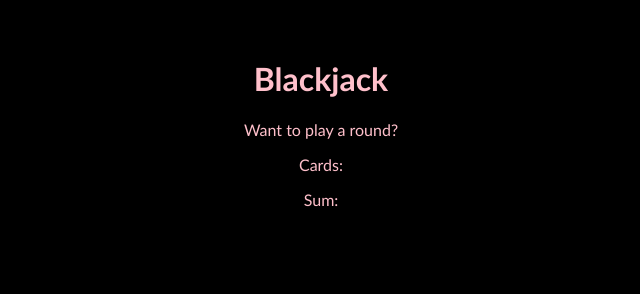
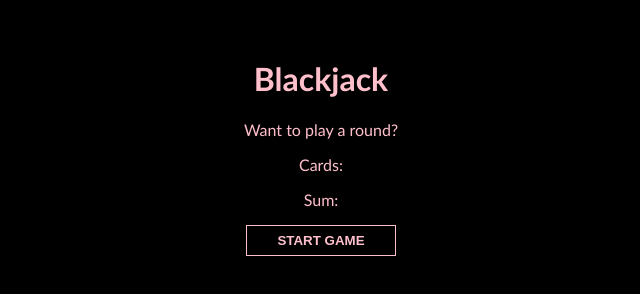
Before and after one commit to GianniKilkenny/js-course, a plain HTML site: page black-jack/index.html in a window 1280 px wide. Shown: the whole page, without its empty margins (319-959 px from the left). Drawn offline with Linux system fonts and the light colour scheme.

Commit message:
made the button work

```diff
--- a/black-jack/index.html
+++ b/black-jack/index.html
@@ -12,5 +12,6 @@
     <p id="message-el">Want to play a round?</p>
     <p>Cards:</p>
     <p>Sum:</p>
+    <button id="start" onclick="startGame()">START GAME</button>
   </body>
 </html>
--- a/black-jack/script.js
+++ b/black-jack/script.js
@@ -6,6 +6,7 @@ let isAlive = true;
 
 let message = "";
 
+function startGame() {
   if (sum <= 20) {
     message = "do you want to draw a new card lil bro?";
   } else if (sum === 21) {
@@ -14,9 +15,9 @@ if (sum <= 20) {
   } else {
     message = "damn i know yo pockets finna be hurting lil bro";
     let isAlive = false;
+    console.log(message);
   }
-
-console.log(message);
+}
 
 // let age = 100;
 
--- a/black-jack/style.css
+++ b/black-jack/style.css
@@ -1,4 +1,5 @@
 body {
+  text-align: center;
   padding: 30px;
   background-color: black;
   font-family: "Trebuchet MS";
@@ -6,15 +7,25 @@ body {
 
 h1 {
   color: pink;
-  text-align: center;
   font-weight: bold;
 }
 
 #message-el {
   color: pink;
-  text-align: center;
 }
 p {
   color: pink;
-  text-align: center;
 }
+
+button {
+  width: 150px;
+  color: pink;
+  background-color: black;
+  border: 1px solid pink;
+  padding: 7px;
+  font-weight: 800;
+}
+button:hover {
+  color: black;
+  background-color: pink;
+}
```
Lines whose indentation alone changed are shown as unchanged.
